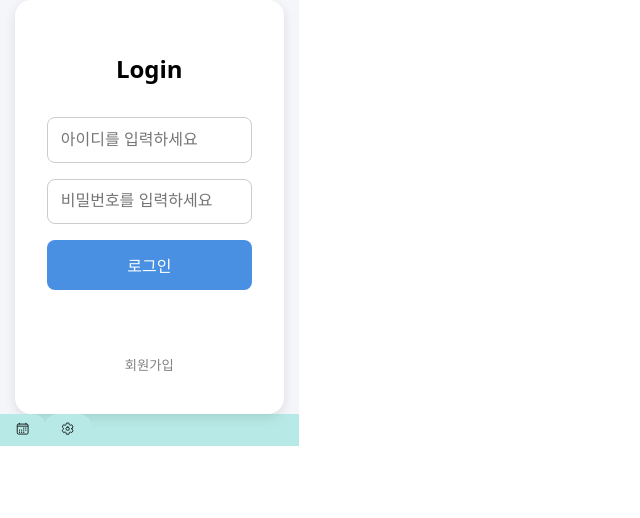
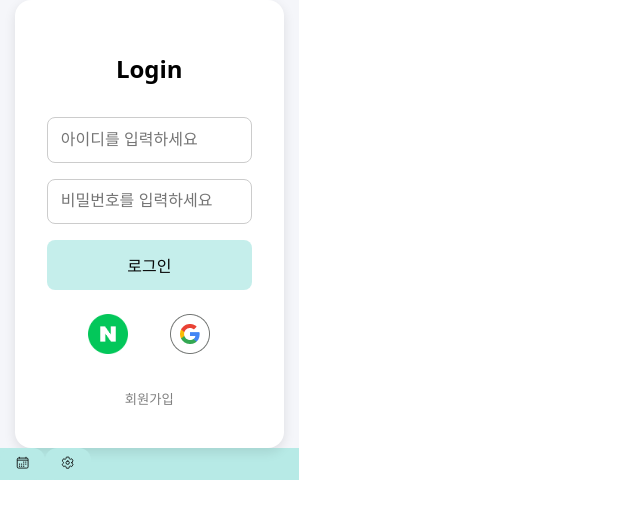
Before and after one commit to suyeonlee333333/accountBook-front, a React (Vite) app: page /login in a window 1280 px wide. Shown: the top 518 px of the page, without its empty margins (0-640 px from the left). Built offline with nearby package versions, Linux system fonts and the light colour scheme; a web font is replaced by a local one.

Commit message:
fix: 기능수정

```diff
--- a/src/App.css
+++ b/src/App.css
@@ -261,7 +261,7 @@ element.style {
 
 .write-form {
     display: flex;
-    flex-direction: column;
+    flex-directionf: column;
     align-items: center;
     justify-content: center;
     width: 80%;
@@ -327,15 +327,23 @@ element.style {
 .login-btn {
     width: 100%;
     padding: 0.8rem;
-    background-color: #4a90e2;
-    color: white;
+    background-color: #b7eae6cb;
+    color: rgb(8, 8, 8);
     border: none;
     border-radius: 0.5rem;
     cursor: pointer;
     font-size: 1rem;
 }
 .naver-btn {
-    width: 5%;
+    width: 40px;
+    height: 40px;
+}
+
+.social-login {
+    display: flex;
+    justify-content: center;
+    align-items: center;
+    gap: 10px;
 }
 
 
@@ -360,8 +368,8 @@ element.style {
 .yesorno {
     width: 100%;
     padding: 0.8rem;
-    background-color: #4a90e2;
-    color: white;
+    background-color: #b7eae6cb;
+    color: rgb(0, 0, 0);
     border: none;
     border-radius: 0.5rem;
     cursor: pointer;
--- a/src/ExpenseStats.jsx
+++ b/src/ExpenseStats.jsx
@@ -2,7 +2,7 @@ import React, { useMemo, useRef, useState } from "react";
 import { useNavigate } from "react-router-dom";
 import { Pie, getElementAtEvent } from "react-chartjs-2";
 import { Chart as ChartJS } from "chart.js/auto";
-import RecordCard from "./RecordCards.jsx";
+import StatsCard from "./stats-card.jsx";
 
 function monthKeyFromDate(d) {
     const dt = typeof d === "string" ? new Date(d) : d;
@@ -174,7 +174,7 @@ function monthKeyFromDate(d) {
                 {filteredForCards.length === 0 ? (
                 <p className="empty">해당 카테고리 지출 내역이 없습니다.</p>
                 ) : (
-                filteredForCards.map((rec) => <RecordCard key={rec.id} record={rec} />)
+                filteredForCards.map((rec) => <StatsCard key={rec.id} record={rec} />)
                 )}
             </div>
             </>
--- a/src/expenseData.json
+++ b/src/expenseData.json
@@ -13,7 +13,7 @@
     },
     {
         "label": "식비",
-        "value": 1600
+        "value": 160
     },
     {
         "label": "교육",
--- a/src/join-membership.jsx
+++ b/src/join-membership.jsx
@@ -1,9 +1,11 @@
 import { useState, useEffect } from 'react';
+import {useNavigate} from 'react-router-dom';
 import './App.css';
 
 export default function JoinMembership() {
     const [password, setPassword] = useState("");
     const [confirmPassword, setConfirmPassword] = useState("");
+    const navigate = useNavigate();
 
     return (
         <div className="sign-up">
@@ -33,8 +35,8 @@ export default function JoinMembership() {
                 <p>안녕하세요</p>
             }}></input>
         </div>
-        <button className="yesorno">가입하기</button>
-        <button className="yesorno">닫기</button>
+        <button className="yesorno" onClick={()=>navigate("/")}>가입하기</button>
+        <button className="yesorno" onClick={()=>navigate("/login")}>닫기</button>
 
 
         </div>
--- a/src/login.jsx
+++ b/src/login.jsx
@@ -2,6 +2,7 @@ import { useState, useEffect } from 'react';
 import {useNavigate} from 'react-router-dom';
 import './App.css';
 import naver from "./image/btnG_아이콘원형.png";
+import google from "./image/googleImg.png";
 import JoinMembership from "./join-membership.jsx";
 
 export default function Login() {
@@ -27,12 +28,14 @@ export default function Login() {
             />
             <button className="login-btn">로그인</button>
 
-        <div>
-        {/* <button className="naver-btn">
-            <img src={naver} alt="네이버 로그인" />
-        </button> */}
+        <div className="social-login">
+        <button>
+            <img className="naver-btn" src={naver} alt="네이버 로그인" />
+        </button>
 
-        <button className="kakao-btn"></button>
+        <button>
+            <img src={google} alt="구글 로그인"/>
+        </button>
 
 
         </div>
--- /dev/null
+++ b/src/stats-card.jsx
@@ -0,0 +1,22 @@
+    export default function StatsCard({ record }) {
+    const isIncome = record.type === "수입";
+    const sign = isIncome ? "+ " : "- ";
+
+
+    return (
+        <div className="record-card">
+
+        <div className="rc-main">
+            <span className="rc-category">{record.category}</span>
+
+            <span className={`rc-amount ${isIncome ? "income" : "expense"}`}>
+            {sign}
+            {Number(record.amount).toLocaleString()}
+            <span className="rc-won">원</span>
+            </span>
+
+            {record.payment && <span className="rc-payment">{record.payment}</span>}
+        </div>
+        </div>
+    );
+}
```
Also changed, not shown: src/image/googleImg.png (added).
